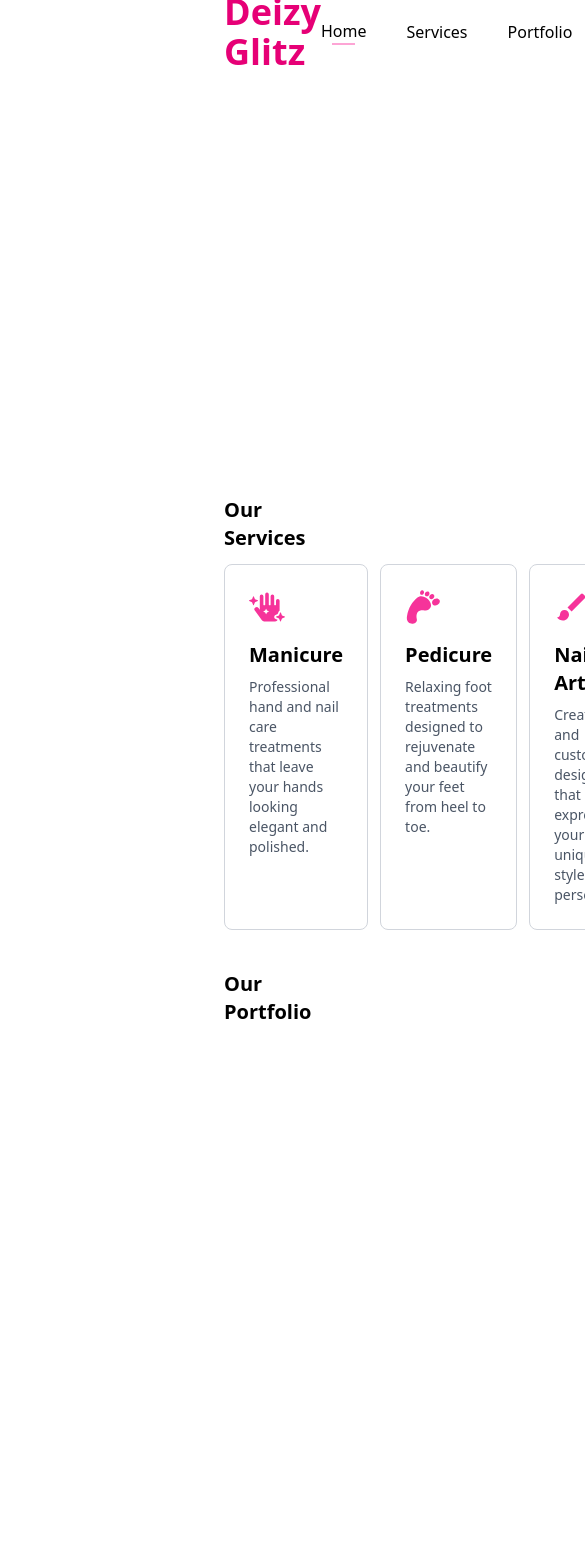
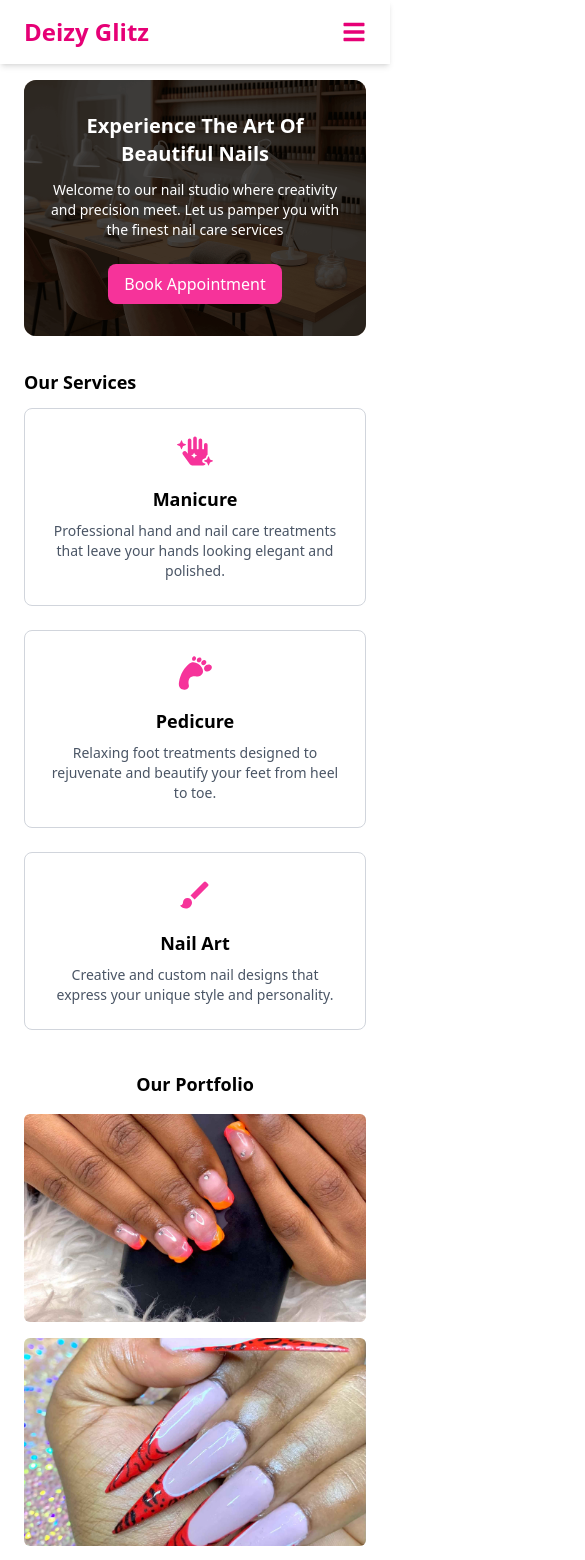
Before and after one commit to codemonk-silver/Deizy-Glitz, a React (Vite) app in the folder deizy-nail/: page / in a window 390 px wide. Shown: the top 1560 px of the page, 585 px wide, since content can reach past the window. Built offline with nearby package versions, Linux system fonts and the light colour scheme.

Commit message:
mobile resp

```diff
--- a/deizy-nail/src/components/Hero.jsx
+++ b/deizy-nail/src/components/Hero.jsx
@@ -1,57 +1,79 @@
-import React from 'react'
-import heroimg from '../assets/heroimg.png'
-import { FaHandSparkles } from 'react-icons/fa'
-import { GiFootprint } from 'react-icons/gi'
-import { MdBrush } from 'react-icons/md'
+import React from "react";
+import heroimg from "../assets/heroimg.png";
+import { FaHandSparkles } from "react-icons/fa";
+import { GiFootprint } from "react-icons/gi";
+import { MdBrush } from "react-icons/md";
 
 const Hero = () => {
   const services = [
     {
       id: 1,
-      icon: <FaHandSparkles className='text-4xl text-pink-500' />,
-      title: 'Manicure',
-      desc: 'Professional hand and nail care treatments that leave your hands looking elegant and polished.'
+      icon: <FaHandSparkles className="text-4xl text-pink-500" />,
+      title: "Manicure",
+      desc: "Professional hand and nail care treatments that leave your hands looking elegant and polished.",
     },
     {
       id: 2,
-      icon: <GiFootprint className='text-4xl text-pink-500' />,
-      title: 'Pedicure',
-      desc: 'Relaxing foot treatments designed to rejuvenate and beautify your feet from heel to toe.'
+      icon: <GiFootprint className="text-4xl text-pink-500" />,
+      title: "Pedicure",
+      desc: "Relaxing foot treatments designed to rejuvenate and beautify your feet from heel to toe.",
     },
     {
       id: 3,
-      icon: <MdBrush className='text-4xl text-pink-500' />,
-      title: 'Nail Art',
-      desc: 'Creative and custom nail designs that express your unique style and personality.'
-    }
-  ]
+      icon: <MdBrush className="text-4xl text-pink-500" />,
+      title: "Nail Art",
+      desc: "Creative and custom nail designs that express your unique style and personality.",
+    },
+  ];
 
   return (
-    <div className='px-56'>
-        <div className='relative'>
-            <img className='w-full h-96 object-cover mt-4 rounded-xl' src={heroimg} alt='heroimg' />
-            <div className='absolute inset-0 bg-black/70 rounded-xl'></div>
-            <div className='absolute text-white top-26 left-26'>
-              <h1 className='text-3xl font-bold text-center mb-3'>Experience The Art Of Beautiful Nails</h1>
-              <p>Welcome to our nail studio where creativity and precision meet. Let us pamper you with the finest nail care services</p>
-              <button className='px-4 py-2 bg-pink-500 text-white rounded-lg mt-8 ml-80'>
+    <div className="px-6 md:px-12 lg:px-56">
+      {/* Hero Section */}
+      <div className="relative">
+        <img
+          className="w-full h-64 md:h-80 lg:h-96 object-cover mt-4 rounded-xl"
+          src={heroimg}
+          alt="heroimg"
+        />
+        <div className="absolute inset-0 bg-black/70 rounded-xl"></div>
+
+        {/* Overlay Content */}
+        <div className="absolute inset-0 flex flex-col items-center justify-center text-center px-4">
+          <h1 className="text-xl md:text-3xl lg:text-4xl font-bold text-white mb-3">
+            Experience The Art Of Beautiful Nails
+          </h1>
+          <p className="text-white max-w-2xl text-sm md:text-base">
+            Welcome to our nail studio where creativity and precision meet. Let
+            us pamper you with the finest nail care services
+          </p>
+          <button className="px-4 py-2 bg-pink-500 text-white rounded-lg mt-6 hover:bg-pink-600 transition">
             Book Appointment
           </button>
         </div>
       </div>
-        <p className='mt-8 text-xl font-semibold'>Our Services</p>
-        <div className='flex mt-3 gap-3'>
+
+      {/* Services Section */}
+      <p className="mt-8 text-lg md:text-xl font-semibold">Our Services</p>
+      <div className="grid grid-cols-1 md:grid-cols-3 gap-6 mt-3">
         {services.map((service) => (
-                <div key={service.id} className='border rounded-lg p-6 flex-1 border-gray-300 hover:shadow-lg transition-shadow'>
-                  <div className='mb-4'>{service.icon}</div>
-                  <h3 className='text-xl font-bold mb-2'>{service.title}</h3>
-                  <p className='text-gray-600 text-sm'>{service.desc}</p>
+          <div
+            key={service.id}
+            className="border rounded-lg p-6 border-gray-300 hover:shadow-lg transition-shadow"
+          >
+            <div className="mb-4 flex justify-center md:justify-start">
+              {service.icon}
+            </div>
+            <h3 className="text-lg md:text-xl font-bold mb-2 text-center md:text-left">
+              {service.title}
+            </h3>
+            <p className="text-gray-600 text-sm text-center md:text-left">
+              {service.desc}
+            </p>
           </div>
         ))}
       </div>
+    </div>
+  );
+};
 
-    </div>
-  )
-}
-
-export default Hero
+export default Hero;
--- a/deizy-nail/src/components/Navbar.jsx
+++ b/deizy-nail/src/components/Navbar.jsx
@@ -1,39 +1,71 @@
-import React from 'react'
-import { NavLink } from 'react-router-dom'
+import React, { useState } from "react";
+import { NavLink } from "react-router-dom";
+import { FaBars, FaTimes } from "react-icons/fa"; // icons for mobile toggle
 
 const Navbar = () => {
+  const [menuOpen, setMenuOpen] = useState(false);
+
+  const navLinks = [
+    { to: "/", label: "Home" },
+    { to: "/service", label: "Services" },
+    { to: "/portfolio", label: "Portfolio" },
+    { to: "/testimonials", label: "Testimonials" },
+    { to: "/about", label: "About" },
+    { to: "/contact", label: "Contact" },
+  ];
+
   return (
-    <div className='flex px-56 justify-between items-center h-16'>
-        <h1 className='text-4xl font-bold text-pink-600'>Deizy Glitz</h1>
-        <div className='flex items-center gap-10'>
-            <NavLink to='/' className='flex flex-col items-center justify-center min-h-[32px]'>
-                <p>Home</p>
-                <hr className='w-2/4 border-none h-[1.5px] bg-pink-300 hidden'></hr>
+    <nav className="flex justify-between items-center h-16 px-6 md:px-20 lg:px-56 shadow-md bg-white relative">
+      {/* Logo */}
+      <h1 className="text-2xl md:text-3xl lg:text-4xl font-bold text-pink-600">
+        Deizy Glitz
+      </h1>
+
+      {/* Desktop Menu */}
+      <div className="hidden md:flex items-center gap-6 lg:gap-10">
+        {navLinks.map((link, index) => (
+          <NavLink
+            key={index}
+            to={link.to}
+            className="flex flex-col items-center justify-center min-h-[32px] hover:text-pink-500 transition-colors"
+          >
+            <p>{link.label}</p>
+            <hr className="w-2/4 border-none h-[1.5px] bg-pink-300 hidden" />
+          </NavLink>
+        ))}
+        <button className="px-3 py-1 rounded-md bg-pink-600 text-white font-medium ml-4 hover:bg-pink-700 transition">
+          Book Now
+        </button>
+      </div>
+
+      {/* Mobile Menu Button */}
+      <button
+        onClick={() => setMenuOpen(!menuOpen)}
+        className="md:hidden text-2xl text-pink-600 focus:outline-none"
+      >
+        {menuOpen ? <FaTimes /> : <FaBars />}
+      </button>
+
+      {/* Mobile Menu */}
+      {menuOpen && (
+        <div className="absolute top-16 left-0 w-full bg-white shadow-md flex flex-col items-center py-4 gap-4 md:hidden z-20">
+          {navLinks.map((link, index) => (
+            <NavLink
+              key={index}
+              to={link.to}
+              onClick={() => setMenuOpen(false)} // close menu when clicked
+              className="text-lg hover:text-pink-500 transition-colors"
+            >
+              {link.label}
             </NavLink>
-             <NavLink to='/service' className='flex flex-col items-center justify-center min-h-[32px]'>
-                <p>Services</p>
-                <hr className='w-2/4 border-none h-[1.5px] bg-pink-300 hidden'></hr>
-            </NavLink>
-             <NavLink to='/portfolio' className='flex flex-col items-center justify-center min-h-[32px]'>
-                <p>Portfolio</p>
-                <hr className='w-2/4 border-none h-[1.5px] bg-pink-300 hidden'></hr>
-            </NavLink>
-             <NavLink to='/testimonials' className='flex flex-col items-center justify-center min-h-[32px]'>
-                <p>Testimonials</p>
-                <hr className='w-2/4 border-none h-[1.5px] bg-pink-300 hidden'></hr>
-            </NavLink>
-             <NavLink to='/about' className='flex flex-col items-center justify-center min-h-[32px]'>
-                <p>About</p>
-                <hr className='w-2/4 border-none h-[1.5px] bg-pink-300 hidden'></hr>
-            </NavLink>
-             <NavLink to='/contact' className='flex flex-col items-center justify-center min-h-[32px]'>
-                <p>Contact</p>
-                <hr className='w-2/4 border-none h-[1.5px] bg-pink-300 hidden'></hr>
-            </NavLink>
-            <button className='px-3 py-1 rounded-md bg-pink-600 text-white font-medium ml-4'>Book Now</button>
+          ))}
+          <button className="px-4 py-2 rounded-md bg-pink-600 text-white font-medium hover:bg-pink-700 transition">
+            Book Now
+          </button>
         </div>
-    </div>
-  )
-}
+      )}
+    </nav>
+  );
+};
 
-export default Navbar
+export default Navbar;
--- a/deizy-nail/src/components/OurPortfolio.jsx
+++ b/deizy-nail/src/components/OurPortfolio.jsx
@@ -8,16 +8,20 @@ import f3 from '../assets/f3.jpg'
 
 const OurPortfolio = () => {
   return (
-    <div className='px-56 py-10'>
-            <p className='text-xl font-semibold mb-3'>Our Portfolio</p>
-            <div className='grid gap-3 grid-cols-3'>
-                <img className='w-5xl h-86 object-fill rounded-sm' src={f1} alt='' />
-                <img className='w-5xl h-86 object-fill rounded-sm' src={tb} alt='' />
-                <img className='w-5xl h-86 object-fill rounded-sm' src={f2} alt='' />
-                <img className='w-5xl h-86 object-fill rounded-sm' src={ta} alt='' />
-                <img className='w-5xl h-86 object-fill rounded-sm' src={tc} alt='' />
-                <img className='w-5xl h-86 object-fill rounded-sm' src={f3} alt='' />
-            </div>
+    <div className="px-6 md:px-12 lg:px-56 py-10">
+      <p className="text-lg md:text-xl font-semibold mb-4 text-center md:text-left">
+        Our Portfolio
+      </p>
+
+      {/* Responsive Grid */}
+      <div className="grid grid-cols-1 sm:grid-cols-2 lg:grid-cols-3 gap-4">
+        <img className="w-full h-52 sm:h-64 lg:h-80 object-cover rounded-md" src={f1} alt="" />
+        <img className="w-full h-52 sm:h-64 lg:h-80 object-cover rounded-md" src={tb} alt="" />
+        <img className="w-full h-52 sm:h-64 lg:h-80 object-cover rounded-md" src={f2} alt="" />
+        <img className="w-full h-52 sm:h-64 lg:h-80 object-cover rounded-md" src={ta} alt="" />
+        <img className="w-full h-52 sm:h-64 lg:h-80 object-cover rounded-md" src={tc} alt="" />
+        <img className="w-full h-52 sm:h-64 lg:h-80 object-cover rounded-md" src={f3} alt="" />
+      </div>
     </div>
   )
 }
--- a/deizy-nail/src/components/Testimonial.jsx
+++ b/deizy-nail/src/components/Testimonial.jsx
@@ -1,32 +1,28 @@
 import React from "react";
 import Slider from "react-slick";
-import { FaStar, FaChevronLeft, FaChevronRight } from "react-icons/fa"; // icons
+import { FaStar, FaChevronLeft, FaChevronRight } from "react-icons/fa";
 import "slick-carousel/slick/slick.css";
 import "slick-carousel/slick/slick-theme.css";
 
 // Custom Next Arrow
-const NextArrow = ({ onClick }) => {
-  return (
+const NextArrow = ({ onClick }) => (
   <button
     onClick={onClick}
-      className="absolute right-0 top-1/2 -translate-y-1/2 bg-gray-800 text-white p-3 rounded-full shadow-lg z-10 hover:bg-gray-700"
+    className="absolute right-0 top-1/2 -translate-y-1/2 bg-gray-800 text-white p-2 sm:p-3 rounded-full shadow-lg z-10 hover:bg-gray-700"
   >
     <FaChevronRight />
   </button>
 );
-};
 
 // Custom Prev Arrow
-const PrevArrow = ({ onClick }) => {
-  return (
+const PrevArrow = ({ onClick }) => (
   <button
     onClick={onClick}
-      className="absolute left-0 top-1/2 -translate-y-1/2 bg-gray-800 text-white p-3 rounded-full shadow-lg z-10 hover:bg-gray-700"
+    className="absolute left-0 top-1/2 -translate-y-1/2 bg-gray-800 text-white p-2 sm:p-3 rounded-full shadow-lg z-10 hover:bg-gray-700"
   >
     <FaChevronLeft />
   </button>
 );
-};
 
 const Testimonial = () => {
   const testimonials = [
@@ -90,48 +86,54 @@ const Testimonial = () => {
     prevArrow: <PrevArrow />,
     responsive: [
       {
-        breakpoint: 1024,
+        breakpoint: 1024, // tablets
         settings: { slidesToShow: 2 },
       },
       {
-        breakpoint: 640,
+        breakpoint: 640, // mobile
         settings: { slidesToShow: 1 },
       },
     ],
   };
 
   return (
-    <div className="relative px-56 py-18">
-      <p className="text-2xl font-semibold text-center mb-6">
+    <div className="relative px-4 sm:px-8 md:px-16 lg:px-32 xl:px-56 py-10">
+      <p className="text-xl sm:text-2xl font-semibold text-center mb-6">
         What Our Clients Say
       </p>
 
-      {/* Apply negative margin on slider and padding on slides for spacing */}
-      <Slider {...settings} className="-mx-4">
+      {/* Slider */}
+      <Slider {...settings} className="-mx-2 sm:-mx-4">
         {testimonials.map((item) => (
-          <div key={item.id} className="px-4"> {/* padding creates gap */}
-            <div className="bg-white shadow-lg rounded-2xl p-6 h-56 flex flex-col justify-between">
+          <div key={item.id} className="px-2 sm:px-4">
+            <div className="bg-white shadow-lg rounded-2xl p-4 sm:p-6 h-auto min-h-[220px] flex flex-col justify-between">
               {/* Top Section: Image + Name + Stars */}
               <div className="flex items-center gap-3">
                 <img
                   src={item.image}
                   alt={item.name}
-                  className="w-14 h-14 rounded-full object-cover"
+                  className="w-12 h-12 sm:w-14 sm:h-14 rounded-full object-cover"
                 />
                 <div>
-                  <h3 className="font-semibold">{item.name}</h3>
+                  <h3 className="font-semibold text-sm sm:text-base">
+                    {item.name}
+                  </h3>
                   {/* Rating below name */}
                   <div className="flex text-yellow-400 mb-1">
                     {Array.from({ length: item.rating }, (_, i) => (
                       <FaStar key={i} />
                     ))}
                   </div>
-                  <p className="text-sm text-gray-500">{item.role}</p>
+                  <p className="text-xs sm:text-sm text-gray-500">
+                    {item.role}
+                  </p>
                 </div>
               </div>
 
               {/* Testimonial text */}
-              <p className="text-gray-600 italic mt-4">"{item.text}"</p>
+              <p className="text-gray-600 italic mt-3 text-sm sm:text-base">
+                "{item.text}"
+              </p>
             </div>
           </div>
         ))}
```
Lines whose indentation alone changed are shown as unchanged.
